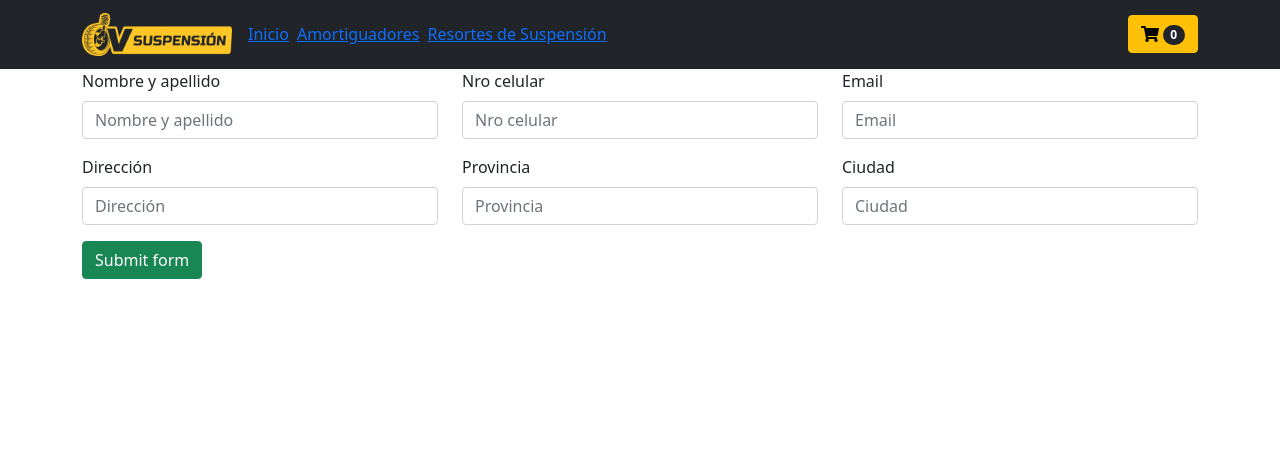
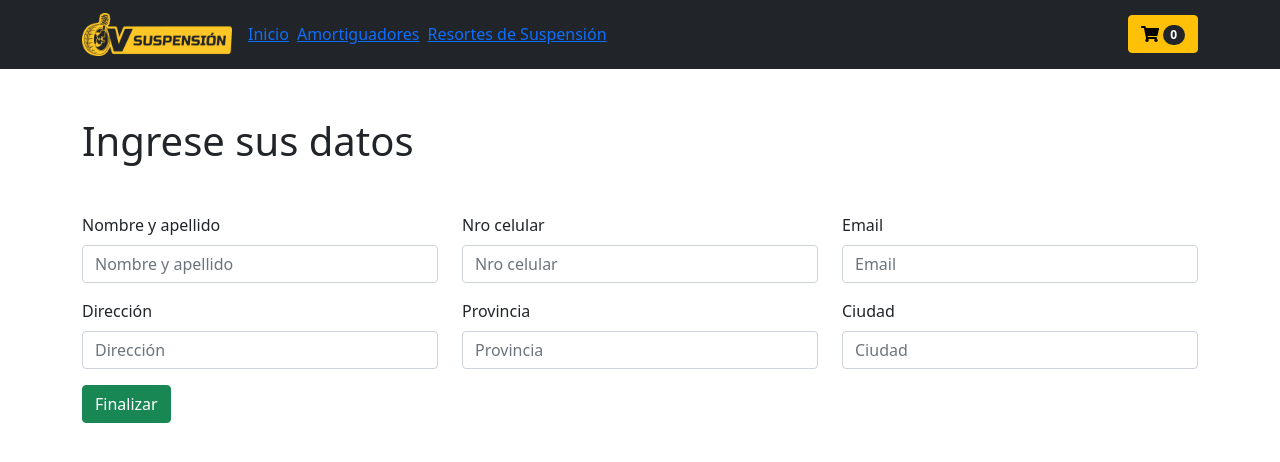
Before and after one commit to mverblud/react, a React (Create React App) app: page /checkout in a window 1280 px wide. Shown: the top 462 px of the page. Built offline with nearby package versions, Linux system fonts and the light colour scheme.

Commit message:
Formulario de checkout

```diff
--- a/src/components/Checkout/Checkout.jsx
+++ b/src/components/Checkout/Checkout.jsx
@@ -82,34 +82,9 @@ const Checkout = () => {
                     </Row>
                 </Container>
                 :
-                <Container className="justify-content-center align-items-center">
-                    {/*                     <Row>
-                        <Col>
-                            <h3>Ingresa tus datos:</h3>
-
-                            <input type="text" name="name" ref={nameRef} placeholder="Nombre y Apelllido" />
-                            <br />
-
-                            <input type="text" name="mobile" ref={mobileRef} placeholder="Nro de Celular" />
-                            <br />
-
-                            <input type="text" name="email" ref={emailRef} placeholder="Email" />
-                            <br />
-
-                            <input type="text" name="state" ref={stateRef} placeholder="Provincia" />
-                            <br />
-
-                            <input type="text" name="city" ref={cityRef} placeholder="Ciudad" />
-                            <br />
-
-                            <input type="text" name="address" ref={addressRef} placeholder="Direccion" />
-                            <br />
-
-                            <Button variant="success" onClick={() => handleClick()} > Finalizar</Button>
-                        </Col>
-                    </Row> */}
-
-                    <Row>
+                <Container className="justify-content-center align-items-center mt-5">
+                    <h1>Ingrese sus datos</h1>
+                    <Row className="mt-5"  >
                         <Col>
                             <Form noValidate validated={validated} onSubmit={handleSubmit}>
                                 <Row className="mb-3">
@@ -163,7 +138,7 @@ const Checkout = () => {
                                         </Form.Control.Feedback>
                                     </Form.Group>
                                 </Row>
-                                <Button variant="success" type="submit">Submit form</Button>
+                                <Button variant="success" type="submit">Finalizar</Button>
                             </Form>
                         </Col>
                     </Row>
```
